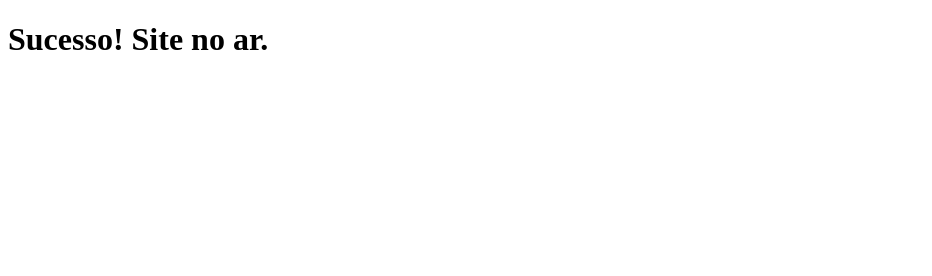
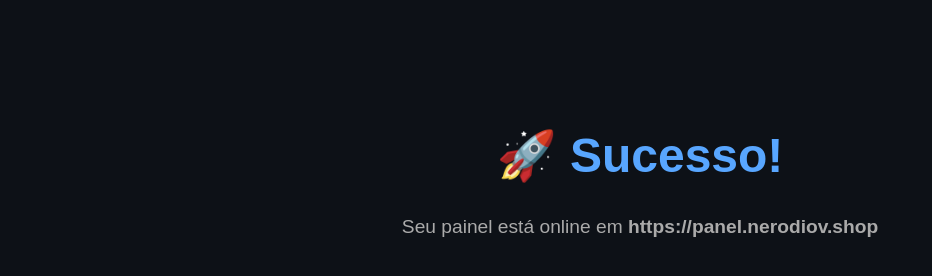
Before and after one commit to Scar-xdk/Vps-site, a website: page index.html in a window 1280 px wide. Shown: the whole page, without its empty margins (0-932 px from the left). Drawn offline with Linux system fonts and the light colour scheme.

Commit message:
Primeiro commit do site

```diff
--- a/index.html
+++ b/index.html
@@ -1,9 +1,16 @@
 <!DOCTYPE html>
-<html>
+<html lang="pt-BR">
 <head>
-    <title>Site Ativo</title>
+  <meta charset="UTF-8">
+  <title>Sucesso - panel.nerodiov.shop</title>
+  <style>
+    body { background:#0d1117; color:#58a6ff; font-family:Arial; text-align:center; margin-top:10%; }
+    h1 { font-size:3em; }
+    p { font-size:1.2em; color:#aaa; }
+  </style>
 </head>
 <body>
-    <h1>Sucesso! Site no ar.</h1>
+  <h1>🚀 Sucesso!</h1>
+  <p>Seu painel está online em <strong>https://panel.nerodiov.shop</strong></p>
 </body>
 </html>
```
Also changed, not shown: README.md (added).
